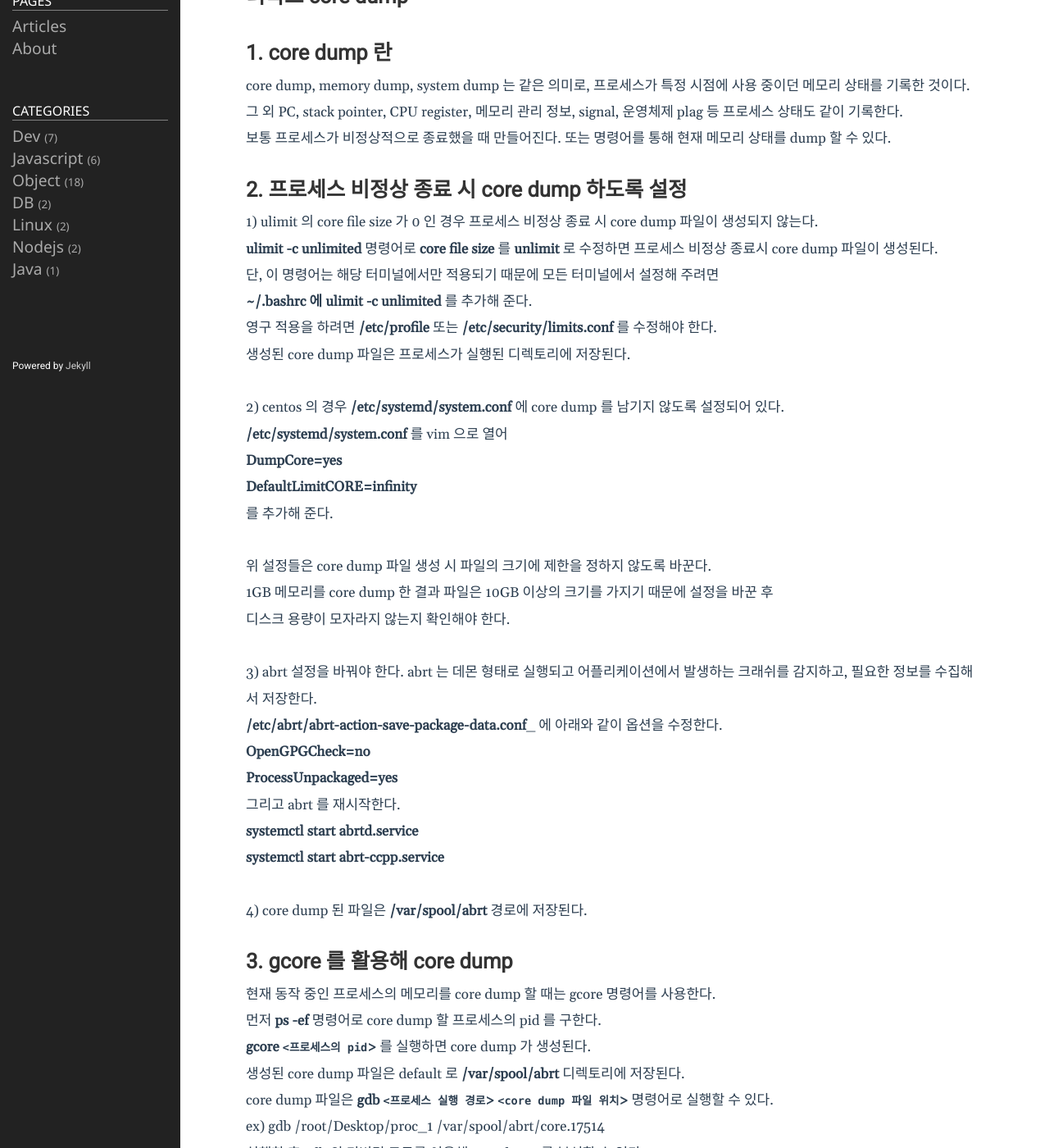
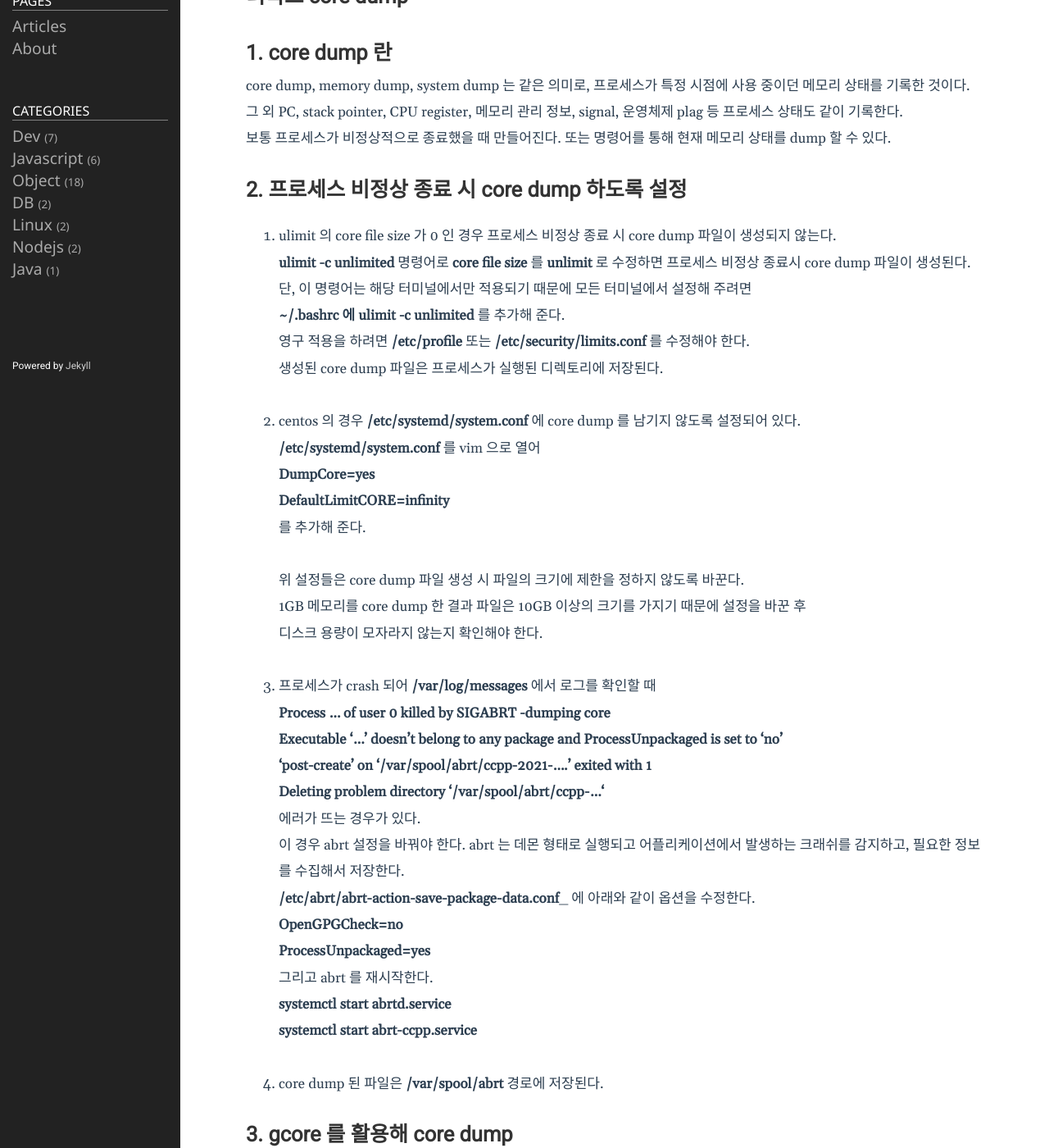
Before and after one commit to 5-SH/5-sh.github.io-deprecated, a Jekyll site: the page built from _posts/2021-04-27-core-dump.md, in a window 1280 px wide and 1400 px high, scrolled down 201 px. Shown: the whole window at 82% size. Built offline with Jekyll 4.4.1, drawn with Linux system fonts in a browser that asks for light colours.

Commit message:
modify how to set dumpping core when app crashed

```diff
--- a/_posts/2021-04-27-core-dump.md
+++ b/_posts/2021-04-27-core-dump.md
@@ -14,14 +14,14 @@ ref: Dev, linux
   보통 프로세스가 비정상적으로 종료했을 때 만들어진다. 또는 명령어를 통해 현재 메모리 상태를 dump 할 수 있다.
 
 ## 2. 프로세스 비정상 종료 시 core dump 하도록 설정
-  1) ulimit 의 core file size 가 0 인 경우 프로세스 비정상 종료 시 core dump 파일이 생성되지 않는다.
+  1. ulimit 의 core file size 가 0 인 경우 프로세스 비정상 종료 시 core dump 파일이 생성되지 않는다.
   __ulimit -c unlimited__ 명령어로 __core file size__ 를 __unlimit__ 로 수정하면 프로세스 비정상 종료시 core dump 파일이 생성된다.
   단, 이 명령어는 해당 터미널에서만 적용되기 때문에 모든 터미널에서 설정해 주려면
   __~/.bashrc 에 ulimit -c unlimited__ 를 추가해 준다.
   영구 적용을 하려면 __/etc/profile__ 또는 __/etc/security/limits.conf__ 를 수정해야 한다.
   생성된 core dump 파일은 프로세스가 실행된 디렉토리에 저장된다.
 <br>
-  2) centos 의 경우 __/etc/systemd/system.conf__ 에 core dump 를 남기지 않도록 설정되어 있다.
+  2. centos 의 경우 __/etc/systemd/system.conf__ 에 core dump 를 남기지 않도록 설정되어 있다.
   __/etc/systemd/system.conf__ 를 vim 으로 열어
   __DumpCore=yes__
   __DefaultLimitCORE=infinity__
@@ -31,7 +31,13 @@ ref: Dev, linux
   1GB 메모리를 core dump 한 결과 파일은 10GB 이상의 크기를 가지기 때문에 설정을 바꾼 후
   디스크 용량이 모자라지 않는지 확인해야 한다.
 <br>
-  3) abrt 설정을 바꿔야 한다. abrt 는 데몬 형태로 실행되고 어플리케이션에서 발생하는 크래쉬를 감지하고, 필요한 정보를 수집해서 저장한다.
+  3. 프로세스가 crash 되어 __/var/log/messages__ 에서 로그를 확인할 때
+  __Process ... of user 0 killed by SIGABRT -dumping core__
+  __Executable '...' doesn't belong to any package and ProcessUnpackaged is set to 'no'__
+  __'post-create' on '/var/spool/abrt/ccpp-2021-....' exited with 1__
+  __Deleting problem directory '/var/spool/abrt/ccpp-...'__
+  에러가 뜨는 경우가 있다.
+  이 경우 abrt 설정을 바꿔야 한다. abrt 는 데몬 형태로 실행되고 어플리케이션에서 발생하는 크래쉬를 감지하고, 필요한 정보를 수집해서 저장한다.
   __/etc/abrt/abrt-action-save-package-data.conf___ 에 아래와 같이 옵션을 수정한다.
   __OpenGPGCheck=no__
   __ProcessUnpackaged=yes__
@@ -39,7 +45,7 @@ ref: Dev, linux
   __systemctl start abrtd.service__
   __systemctl start abrt-ccpp.service__
 <br>
-  4) core dump 된 파일은 __/var/spool/abrt__ 경로에 저장된다.
+  4. core dump 된 파일은 __/var/spool/abrt__ 경로에 저장된다.
 
 ## 3. gcore 를 활용해 core dump
   현재 동작 중인 프로세스의 메모리를 core dump 할 때는 gcore 명령어를 사용한다.
```
